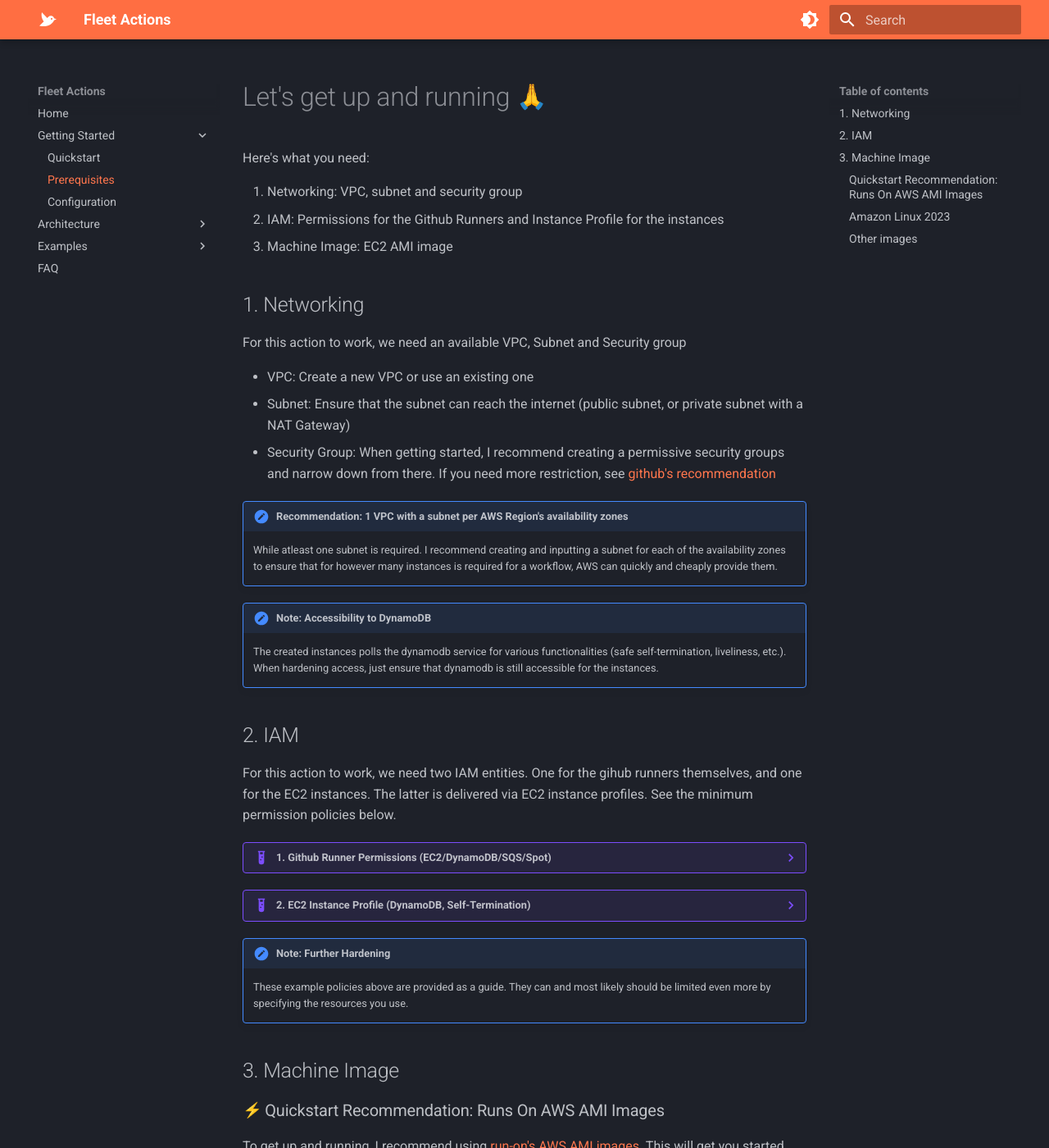
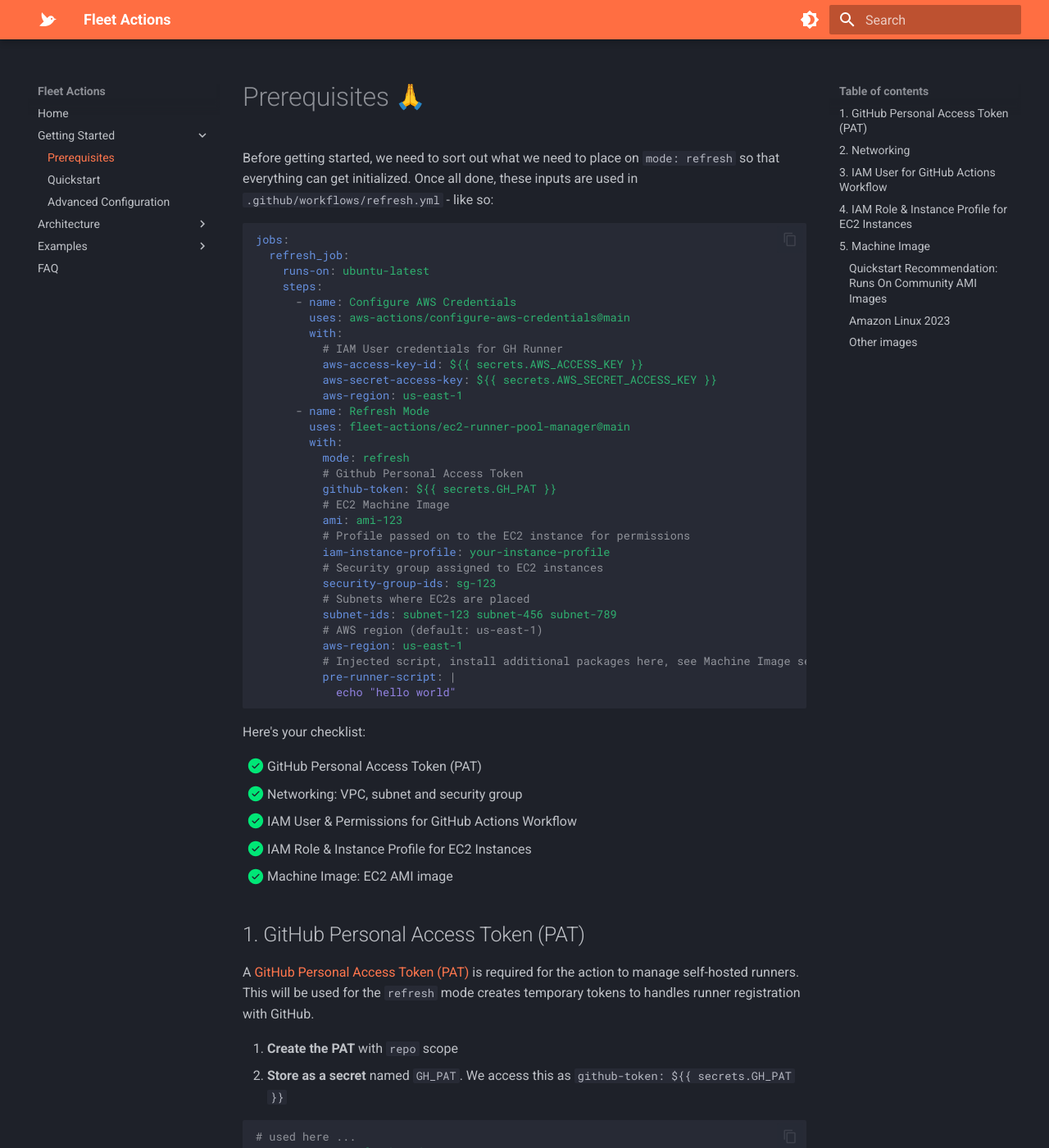
Before and after one commit to fleet-actions/ec2-runner-pool-manager, an MkDocs documentation site: the page built from docs/getting-started/prerequisites.md, in a window 1280 px wide and 1400 px high. Shown: the whole window at 82% size. Built offline with MkDocs 1.6.1 and Material for MkDocs 9.7.7, drawn with Linux system fonts in a browser that asks for light colours; emoji names are drawn with the system emoji font; some of the changed text lies outside the part shown.

Commit message:
docs: update prerequisites and add quickstart guide

````diff
--- a/docs/getting-started/prerequisites.md
+++ b/docs/getting-started/prerequisites.md
@@ -1,12 +1,65 @@
-# Let's get up and running :pray:
+# Prerequisites :pray:
 
-Here's what you need:
+Before getting started, we need to sort out what we need to place on `mode: refresh` so that everything can get initialized. Once all done, these inputs are used in `.github/workflows/refresh.yml` - like so:
 
-1. Networking: VPC, subnet and security group
-2. IAM: Permissions for the Github Runners and Instance Profile for the instances
-3. Machine Image: EC2 AMI image
+```yaml
+jobs:
+  refresh_job:
+    runs-on: ubuntu-latest
+    steps:
+      - name: Configure AWS Credentials
+        uses: aws-actions/configure-aws-credentials@main
+        with:
+          # IAM User credentials for GH Runner
+          aws-access-key-id: ${{ secrets.AWS_ACCESS_KEY }}
+          aws-secret-access-key: ${{ secrets.AWS_SECRET_ACCESS_KEY }}
+          aws-region: us-east-1
+      - name: Refresh Mode
+        uses: fleet-actions/ec2-runner-pool-manager@main
+        with:
+          mode: refresh
+          # Github Personal Access Token
+          github-token: ${{ secrets.GH_PAT }}
+          # EC2 Machine Image
+          ami: ami-123
+          # Profile passed on to the EC2 instance for permissions
+          iam-instance-profile: your-instance-profile
+          # Security group assigned to EC2 instances
+          security-group-ids: sg-123
+          # Subnets where EC2s are placed
+          subnet-ids: subnet-123 subnet-456 subnet-789
+          # AWS region (default: us-east-1)
+          aws-region: us-east-1
+          # Injected script, install additional packages here, see Machine Image section below
+          pre-runner-script: |
+            echo "hello world"
+```
 
-## 1. Networking
+Here's your checklist:
+
+- [x] GitHub Personal Access Token (PAT)
+- [x] Networking: VPC, subnet and security group
+- [x] IAM User & Permissions for GitHub Actions Workflow
+- [x] IAM Role & Instance Profile for EC2 Instances
+- [x] Machine Image: EC2 AMI image
+
+## 1. GitHub Personal Access Token (PAT)
+
+A [GitHub Personal Access Token (PAT)](https://docs.github.com/en/authentication/keeping-your-account-and-data-secure/managing-your-personal-access-tokens) is required for the action to manage self-hosted runners. This will be used for the `refresh` mode creates temporary tokens to handles runner registration with GitHub.
+
+1. **Create the PAT** with `repo` scope
+2. **Store as a secret** named `GH_PAT`. We access this as `github-token: ${{ secrets.GH_PAT }}`
+
+```yaml
+# used here ...
+      - name: Refresh Mode
+        uses: fleet-actions/ec2-runner-pool-manager@main
+        with:
+          mode: refresh
+          github-token: ${{ secrets.GH_PAT }} # <----
+```
+
+## 2. Networking
 
 For this action to work, we need an available VPC, Subnet and Security group
 
@@ -14,17 +67,30 @@
 - Subnet: Ensure that the subnet can reach the internet (public subnet, or private subnet with a NAT Gateway)
 - Security Group: When getting started, I recommend creating a permissive security groups and narrow down from there. If you need more restriction, see [github's recommendation](https://docs.github.com/en/actions/hosting-your-own-runners/managing-self-hosted-runners/communicating-with-self-hosted-runners)
 
-!!! note "Recommendation: 1 VPC with a subnet per AWS Region's availability zones"
+```yaml
+# used here ...
+      - name: Refresh Mode
+        uses: fleet-actions/ec2-runner-pool-manager@main
+        with:
+          mode: refresh
+          security-group-ids: sg-123 # <-----
+          subnet-ids: subnet-123 subnet-456 subnet-789 # <-----
+```
+
+!!! tip "Recommendation: 1 VPC with a subnet per AWS Region's availability zones"
     While atleast one subnet is required. I recommend creating and inputting a subnet for each of the availability zones to ensure that for however many instances is required for a workflow, AWS can quickly and cheaply provide them.
 
 !!! note "Note: Accessibility to DynamoDB"
     The created instances polls the dynamodb service for various functionalities (safe self-termination, liveliness, etc.). When hardening access, just ensure that dynamodb is still accessible for the instances.
 
-## 2. IAM
+## 3. IAM User for GitHub Actions Workflow
 
-For this action to work, we need two IAM entities. One for the gihub runners themselves, and one for the EC2 instances. The latter is delivered via EC2 instance profiles. See the minimum permission policies below.
+For the GitHub Actions workflow to interact with your AWS account (to manage EC2 instances, DynamoDB, SQS, Launch Templates, etc.), it needs an IAM identity with appropriate permissions. We will be using [aws-actions/configure-aws-credentials](https://github.com/aws-actions/configure-aws-credentials)
 
-??? example "1. Github Runner Permissions (EC2/DynamoDB/SQS/Spot)"
+To quickly get started, we will be using an IAM User with credentials stored secrets with names: `AWS_ACCESS_KEY_ID` & `AWS_SECRET_ACCESS_KEY`. Consider using [OIDC](https://docs.github.com/en/actions/security-for-github-actions/security-hardening-your-deployments/configuring-openid-connect-in-amazon-web-services) for further hardening.
+
+??? example "Policy for GitHub Actions Workflow"
+    This policy grants the GitHub Actions workflow the necessary permissions. The `iam:PassRole` permission is crucial for allowing the workflow to pass an IAM role to the EC2 instances it creates (the EC2 Instance Profile).
     ```json
     {
       "Version": "2012-10-17",
@@ -44,7 +110,7 @@
         {
           "Effect": "Allow",
           "Action": ["iam:PassRole"],
-          "Resource": "arn:aws:iam::*:role/*"
+          "Resource": "arn:aws:iam::*:role/*" // Consider restricting this to the specific instance profile role
         },
         {
           "Effect": "Allow",
@@ -56,12 +122,12 @@
             "dynamodb:CreateTable",
             "dynamodb:ListTables"
           ],
-          "Resource": "arn:aws:dynamodb:*:*:table/*"
+          "Resource": "arn:aws:dynamodb:*:*:table/*" // Consider restricting this
         },
         {
           "Effect": "Allow",
           "Action": ["sqs:*Queue*", "sqs:*Message"],
-          "Resource": "arn:aws:sqs:*:*:*"
+          "Resource": "arn:aws:sqs:*:*:*" // Consider restricting this
         },
         {
           "Effect": "Allow",
@@ -69,7 +135,7 @@
           "Resource": "*",
           "Condition": {
             "StringEquals": {
-              "iam:AWSServiceName": "spotfleet.amazonaws.com"
+              "iam:AWSServiceName": ["spotfleet.amazonaws.com", "ec2.amazonaws.com"] // Added ec2 for general SLR needs
             }
           }
         }
@@ -77,7 +143,30 @@
     }
     ```
 
-??? example "2. EC2 Instance Profile (DynamoDB, Self-Termination)"
+```yaml
+# used here ...
+    steps:
+      - name: Configure AWS Credentials
+        uses: aws-actions/configure-aws-credentials@main
+        with:
+          aws-access-key-id: ${{ secrets.AWS_ACCESS_KEY }} # <---
+          aws-secret-access-key: ${{ secrets.AWS_SECRET_ACCESS_KEY }} # <---
+          aws-region: us-east-1
+      - name: Refresh Mode
+        uses: fleet-actions/ec2-runner-pool-manager@main
+        with:
+          mode: refresh
+          # ...
+```
+
+## 4. IAM Role & Instance Profile for EC2 Instances
+
+The EC2 instances launched by this action need their own set of permissions to perform tasks (see: [architecture](../todo.md)) These permissions are granted via an IAM Role -> attached to the instances through an EC2 Instance Profile.
+
+To quickly get started, **use the AWS console** to [create an IAM Role](https://docs.aws.amazon.com/AWSEC2/latest/UserGuide/iam-roles-for-amazon-ec2.html). When you select “EC2” as the trusted service during role creation, the console automagically generates a [matching EC2 Instance Profile](https://docs.aws.amazon.com/AWSEC2/latest/UserGuide/iam-roles-for-amazon-ec2.html) (with the same name). Once the role and its instance profile exist, attach the following policies :arrow_down:
+
+??? example "Policy for EC2 Instance Profile"
+    This policy allows the EC2 instances to interact with DynamoDB and terminate themselves if they carry a specific tag.
     ```json
     {
       "Version": "2012-10-17",
@@ -101,35 +190,52 @@
     }
     ```
 
-
+```yaml
+# used here...
+      - name: Refresh Mode
+        uses: fleet-actions/ec2-runner-pool-manager@main
+        with:
+          mode: refresh
+          iam-instance-profile: your-instance-profile # <---
+```
 
 !!! note "Note: Further Hardening"
-    These example policies above are provided as a guide. They can and most likely should be limited even more by specifying the resources you use.
+    The example policies above are provided as a guide. They can and most likely should be limited even more by specifying the resources (e.g., specific DynamoDB table ARNs, SQS queue ARNs, specific IAM roles for `PassRole`) rather than using `*`. Restricting `iam:PassRole` to only the specific instance profile role is highly recommended.
 
-## 3. Machine Image
+## 5. Machine Image
 
-### :zap: Quickstart Recommendation: Runs On AWS AMI Images
+### :zap: Quickstart Recommendation: Runs On Community AMI Images
 
 To get up and running, I recommend using [run-on's AWS AMI images](https://github.com/runs-on/runner-images-for-aws). This will get you started quickly as they graciously keep an EC2-compatible machine image up to date with the packages used by [the official Github Runner images](https://github.com/actions/runner-images).
+
+```yaml
+# used here...
+      - name: Refresh Mode
+        uses: fleet-actions/ec2-runner-pool-manager@main
+        with:
+          mode: refresh
+          iam-instance-profile: your-instance-profile # <---
+```
 
 ### Amazon Linux 2023
 
 If you chose to use a bare Amazon Linux 2023 image, an additional script is required. This is supplied via the pre-runner-script input for mode: `refresh`
 
 ```yaml
-## in refresh.yml
-
-## other configurations ...
-  with:
-    mode: refresh
-    uses: fleet-actions/ec2-runner-pool-manager@main
-    pre-runner-script: |
-      sudo yum update -y && \
-      sudo yum install docker -y && \
-      sudo yum install git -y && \
-      sudo yum install libicu -y && \
-      sudo systemctl enable docker
-    # and other refresh inputs ...
+# used here ...
+      - name: Refresh Mode
+        uses: fleet-actions/ec2-runner-pool-manager@main
+        with:
+          mode: refresh
+          # If AMI is AL2023, need to manually install the following packages
+          ami: ami-123
+          pre-runner-script: |
+            sudo yum update -y && \
+            sudo yum install docker -y && \
+            sudo yum install git -y && \
+            sudo yum install libicu -y && \
+            sudo systemctl enable docker
+          # and other refresh inputs ...
 ```
 
 ### Other images
--- a/mkdocs.yml
+++ b/mkdocs.yml
@@ -45,9 +45,9 @@
 nav:
   - Home: index.md
   - Getting Started:
+      - Prerequisites: getting-started/prerequisites.md
       - Quickstart: getting-started/quickstart.md
-      - Prerequisites: getting-started/prerequisites.md
-      - Configuration: getting-started/configuration.md
+      - Advanced Configuration: getting-started/advanced-configuration.md
   - Architecture:
       - Overview: architecture/overview.md
       - How It Works: architecture/how-it-works.md
````
Also changed, not shown: docs/getting-started/quickstart.md (+126 -0 lines), docs/getting-started/advanced-configuration.md (added), docs/getting-started/configuration.md (deleted).
